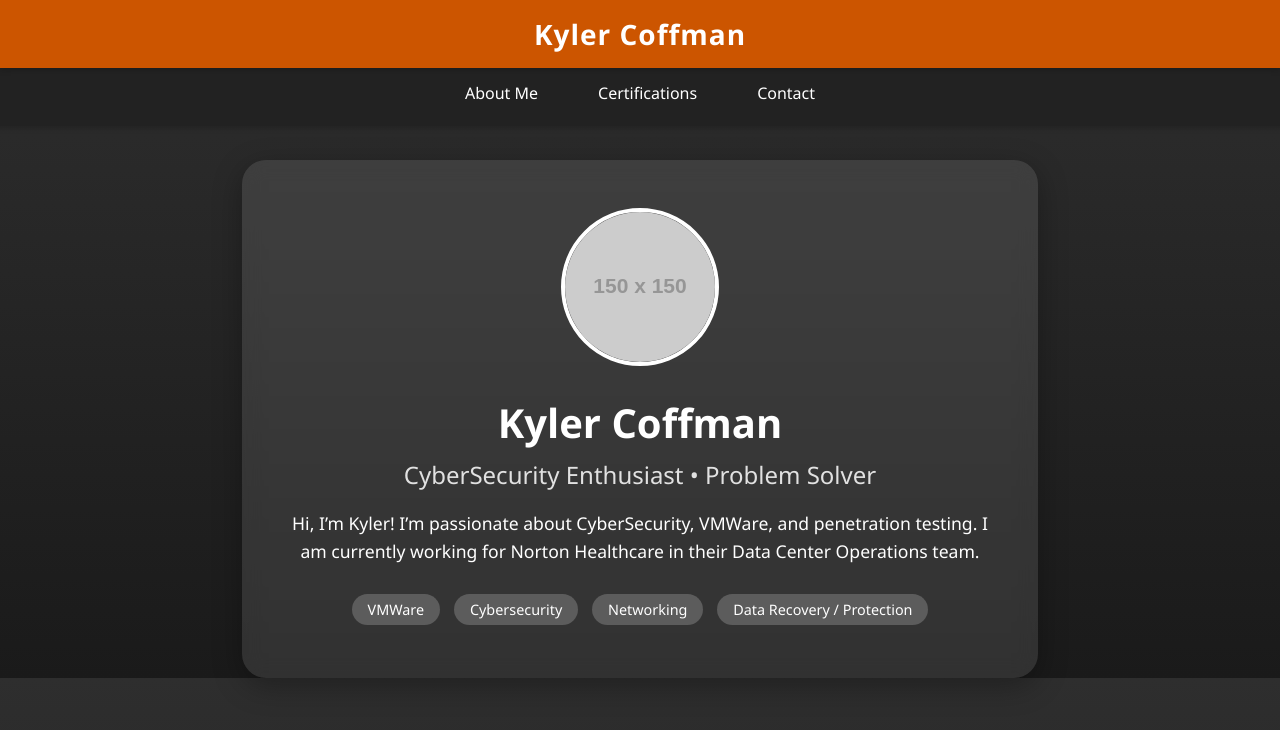
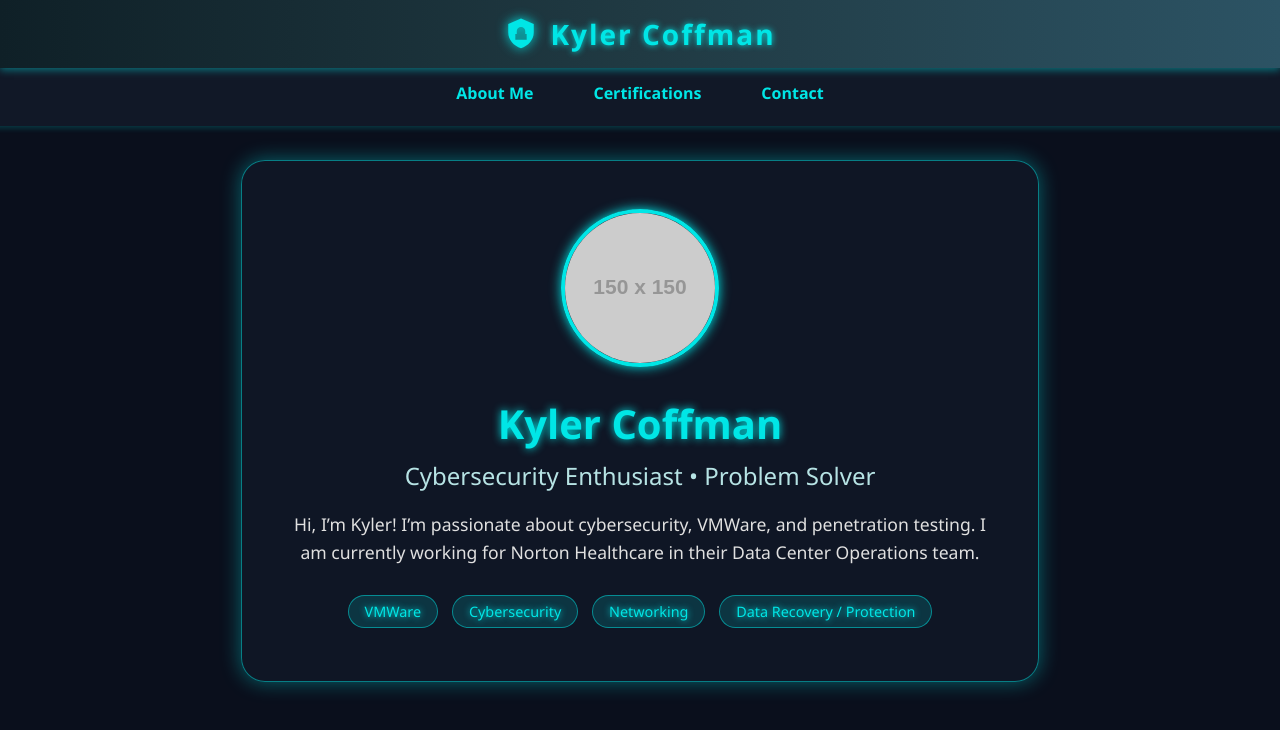
Before and after one commit to Coffman-Kyler/MyWebsite, a plain HTML site: page About_me.html in a window 1280 px wide. Drawn offline with Linux system fonts and the light colour scheme; placeholder pictures from the web are drawn by us.

Commit message:
Update About_me.html

```diff
--- a/About_me.html
+++ b/About_me.html
@@ -8,8 +8,8 @@
     body {
       margin: 0;
       font-family: "Segoe UI", Arial, sans-serif;
-      background: linear-gradient(#2E2E2E, #1A1A1A);
-      color: #fff;
+      background: #0a0f1c;
+      color: #e0e0e0;
       display: flex;
       justify-content: center;
       padding-top: 160px; /* space for fixed title/nav */
@@ -17,9 +17,12 @@
 
     /* Title bar */
     .title-bar {
-      background-color: #CC5500; /* burnt orange */
-      color: white;
-      text-align: center;
+      background: linear-gradient(90deg, #0f2027, #203a43, #2c5364);
+      color: #00e6e6;
+      display: flex;
+      align-items: center;
+      justify-content: center;
+      gap: 12px;
       padding: 15px 0;
       font-size: 28px;
       font-weight: bold;
@@ -27,48 +30,59 @@
       top: 0;
       width: 100%;
       z-index: 1001;
-      box-shadow: 0 2px 6px rgba(0,0,0,0.2);
-      letter-spacing: 1px;
+      box-shadow: 0 2px 8px rgba(0, 255, 255, 0.4);
+      letter-spacing: 2px;
+      text-shadow: 0 0 6px #00e6e6;
+    }
+
+    .title-bar svg {
+      width: 34px;
+      height: 34px;
+      fill: #00e6e6;
+      filter: drop-shadow(0 0 6px #00e6e6);
     }
 
     /* Navigation bar */
     .navbar {
       display: flex;
       justify-content: center;
-      background-color: #222;
+      background-color: #111827;
       padding: 12px;
       position: fixed;
       top: 60px;
       width: 100%;
       z-index: 1000;
-      box-shadow: 0 2px 6px rgba(0,0,0,0.2);
+      box-shadow: 0 2px 6px rgba(0,255,255,0.2);
     }
 
     .navbar a {
-      color: white;
+      color: #00e6e6;
       padding: 10px 20px;
       text-decoration: none;
       margin: 0 10px;
       border-radius: 25px;
       font-size: 16px;
-      transition: background-color 0.3s, color 0.3s, transform 0.2s;
+      font-weight: bold;
+      transition: background-color 0.3s, color 0.3s, transform 0.2s, box-shadow 0.3s;
     }
 
     .navbar a:hover {
-      background-color: #CC5500;
-      color: white;
+      background-color: #00e6e6;
+      color: #111827;
+      box-shadow: 0 0 10px #00e6e6, 0 0 20px #00e6e6;
       transform: scale(1.05);
     }
 
     /* Slide card */
     .slide {
-      background: rgba(255, 255, 255, 0.1);
+      background: rgba(17, 24, 39, 0.85);
       padding: 3rem;
       border-radius: 1.5rem;
       text-align: center;
       max-width: 700px;
-      box-shadow: 0 8px 30px rgba(0,0,0,0.3);
-      backdrop-filter: blur(10px);
+      box-shadow: 0 0 20px rgba(0, 230, 230, 0.4);
+      border: 1px solid rgba(0,230,230,0.5);
+      backdrop-filter: blur(12px);
     }
 
     .slide img {
@@ -76,25 +90,30 @@
       height: 150px;
       object-fit: cover;
       border-radius: 50%;
-      border: 4px solid #fff;
+      border: 4px solid #00e6e6;
+      box-shadow: 0 0 12px #00e6e6;
       margin-bottom: 1rem;
     }
 
     h1 {
       font-size: 2.5rem;
       margin: 0.5rem 0;
+      color: #00e6e6;
+      text-shadow: 0 0 8px #00e6e6;
     }
 
     h2 {
       font-size: 1.5rem;
       font-weight: normal;
-      opacity: 0.85;
+      opacity: 0.9;
       margin: 0.25rem 0 1rem;
+      color: #c9fafa;
     }
 
     p {
       font-size: 1.1rem;
       line-height: 1.6;
+      color: #e0e0e0;
     }
 
     .tags {
@@ -103,11 +122,20 @@
 
     .tag {
       display: inline-block;
-      background: rgba(255,255,255,0.2);
+      background: rgba(0,230,230,0.15);
       padding: 0.4rem 1rem;
       border-radius: 999px;
       margin: 0.3rem;
       font-size: 0.9rem;
+      border: 1px solid rgba(0,230,230,0.5);
+      color: #00e6e6;
+      text-shadow: 0 0 6px #00e6e6;
+      transition: transform 0.2s ease, box-shadow 0.3s ease;
+    }
+
+    .tag:hover {
+      transform: scale(1.05);
+      box-shadow: 0 0 10px #00ffff, 0 0 20px #00ffff;
     }
   </style>
 </head>
@@ -115,6 +143,10 @@
 
   <!-- Title Bar -->
   <div class="title-bar">
+    <!-- Cybersecurity Icon -->
+    <svg xmlns="http://www.w3.org/2000/svg" viewBox="0 0 24 24">
+      <path d="M12 1l9 4v6c0 5-3.9 9.7-9 11-5.1-1.3-9-6-9-11V5l9-4zm0 6a3 3 0 00-3 3v2h6V10a3 3 0 00-3-3zm-4 5v4h8v-4H8z"/>
+    </svg>
     Kyler Coffman
   </div>
 
@@ -129,9 +161,9 @@
   <div class="slide">
     <img src="https://via.placeholder.com/150" alt="Profile Picture">
     <h1>Kyler Coffman</h1>
-    <h2>CyberSecurity Enthusiast • Problem Solver</h2>
+    <h2>Cybersecurity Enthusiast • Problem Solver</h2>
     <p>
-      Hi, I’m Kyler! I’m passionate about CyberSecurity, VMWare, and penetration testing.
+      Hi, I’m Kyler! I’m passionate about cybersecurity, VMWare, and penetration testing.
       I am currently working for Norton Healthcare in their Data Center Operations team.
     </p>
     <div class="tags">
```
